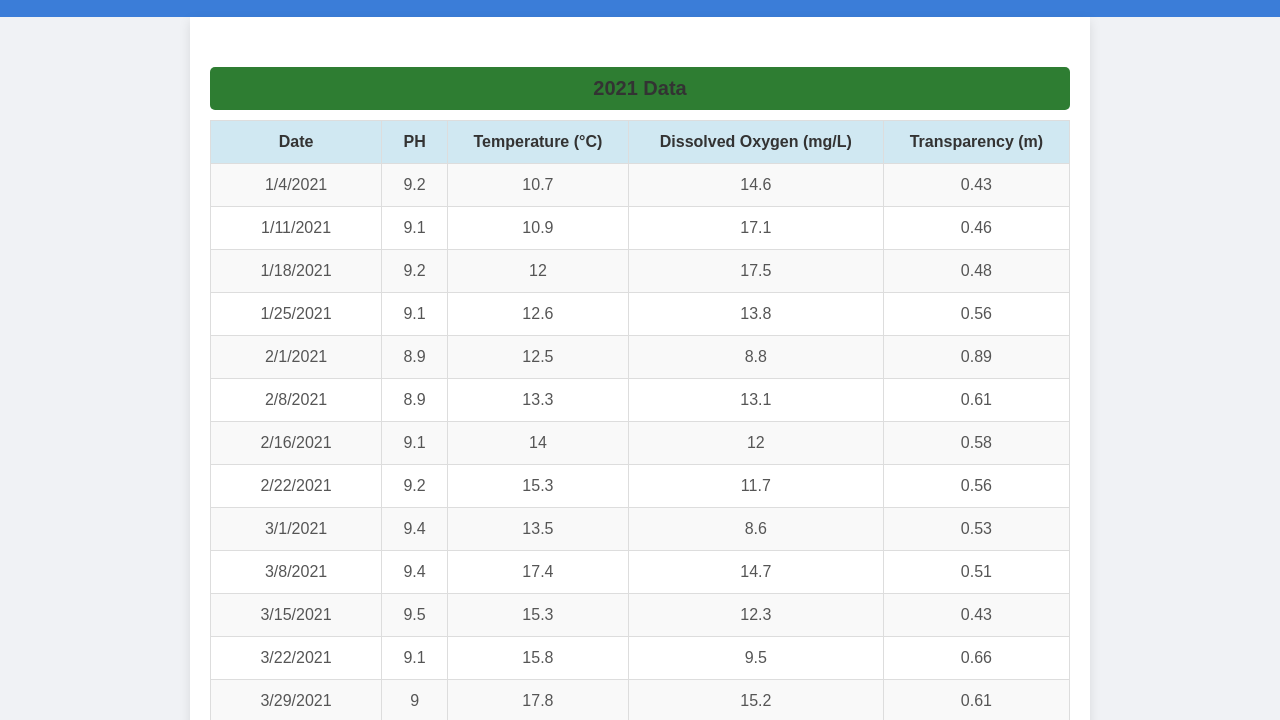
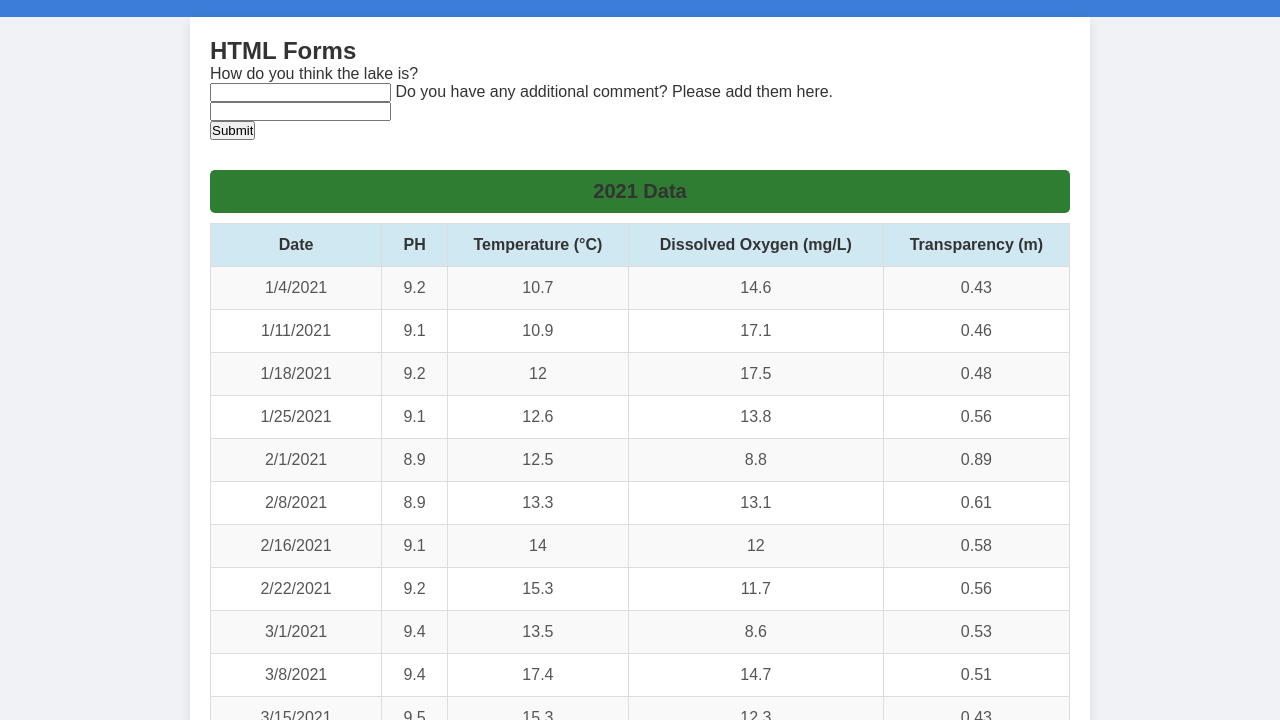
Before and after one commit to abbhijitv/Lake-Data, a plain HTML site: page index.html in a window 1280 px wide. Shown: the part 78-798 px from the top of the page. Drawn offline with nearby package versions, Linux system fonts and the light colour scheme.

Commit message:
Update index.html

```diff
--- a/index.html
+++ b/index.html
@@ -12,6 +12,17 @@
         <h1>Water Quality Data</h1>
     </header>
     <main>
+
+<h2>HTML Forms</h2>
+
+<form action="/lake.php">
+  <label for="how">How do you think the lake is?</label><br>
+  <input type="text" id="how" name="how" <br>
+  <label for="comment">Do you have any additional comment? Please add them here.</label><br>
+  <input type="text" id="comment" name="comment"<br><br>
+  <input type="submit" value="Submit">
+</form>
+
         <!-- 2021 Data -->
         <section id="year-2021" class="year-section">
             <h2>2021 Data</h2>
```
